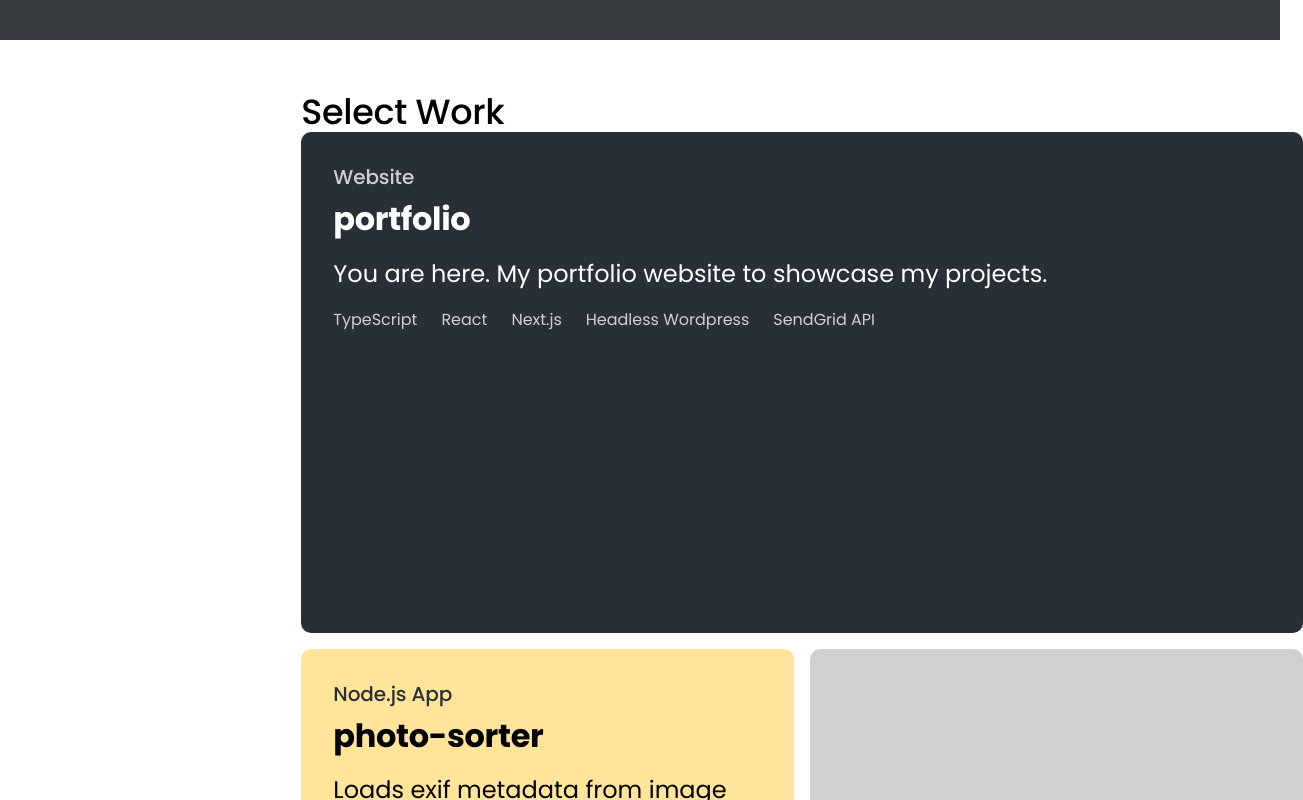
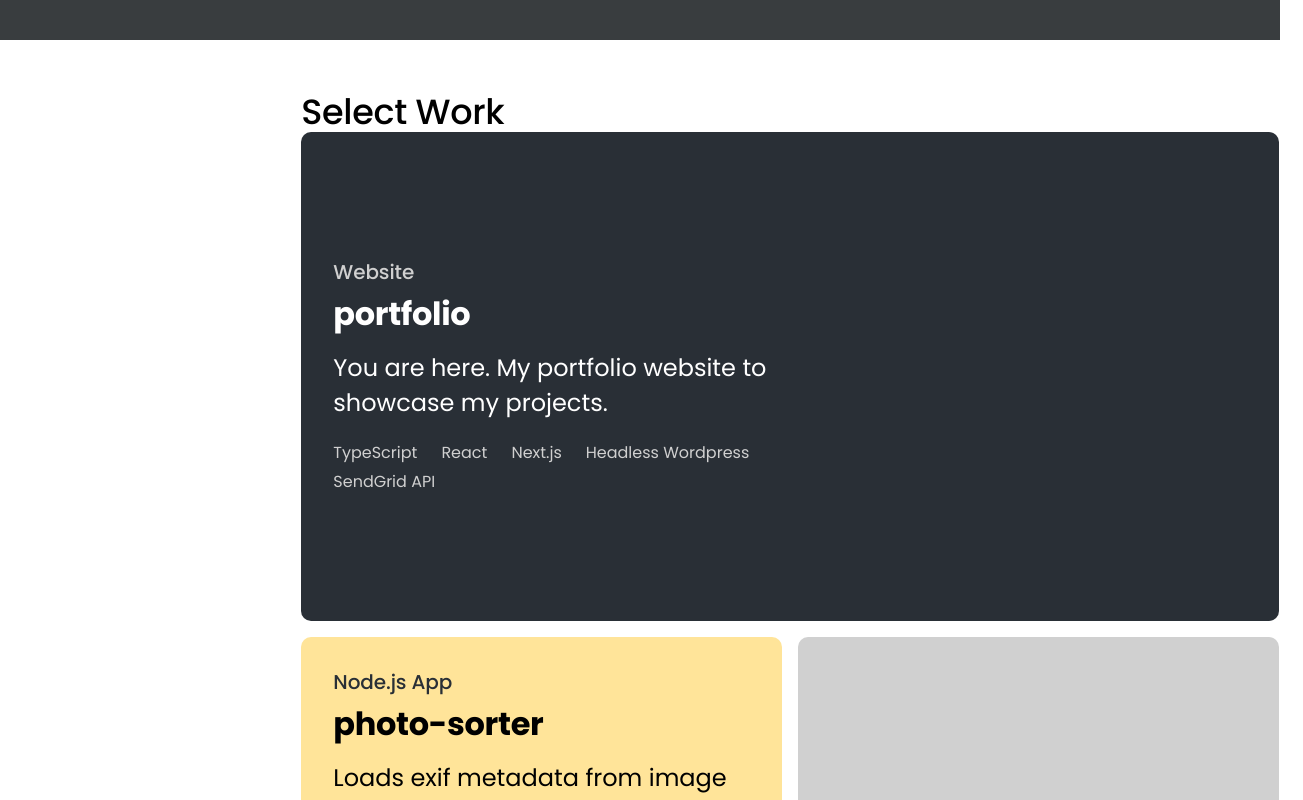
Before and after one commit to davidtaing/portfolio, a Next.js app: page / in a window 1280 px wide. Shown: the part 760-1560 px from the top of the page, 1303 px wide, since content can reach past the window. Built offline with nearby package versions, Linux system fonts and the light colour scheme.

Commit message:
style: add two col grid to .card-large
& flex-wrap to skills-list

```diff
--- a/src/common/styles/globals.css
+++ b/src/common/styles/globals.css
@@ -265,5 +265,7 @@ button {
   .card-large {
     grid-column: 1/3;
     aspect-ratio: 2/1;
+    display: grid;
+    grid-template-columns: 1fr 1fr;
   }
 }
--- a/src/components/SelectWorkCard/index.tsx
+++ b/src/components/SelectWorkCard/index.tsx
@@ -42,12 +42,14 @@ const StyledDiv = styled.div`
 
   .skills {
     display: flex;
+    flex-wrap: wrap;
+    margin-top: 1rem;
     list-style-type: none;
     color: var(--clr-text-secondary);
     font-size: 16px;
 
     li {
-      margin: 1rem 1.5rem 1rem 0;
+      margin: 0.25rem 1.5rem 0rem 0;
     }
   }
 `;
@@ -62,7 +64,7 @@ const SelectWorkCard: FC<Props> = ({
 }) => {
   return (
     <Card size={size} className={className}>
-      <StyledDiv>
+      <StyledDiv className="text-container">
         <h4 className="category">{category}</h4>
         <h2 className="title">{title}</h2>
         <p className="description">{description}</p>
@@ -72,6 +74,7 @@ const SelectWorkCard: FC<Props> = ({
           ))}
         </ul>
       </StyledDiv>
+      <div className="image-container"></div>
     </Card>
   );
 };
```
